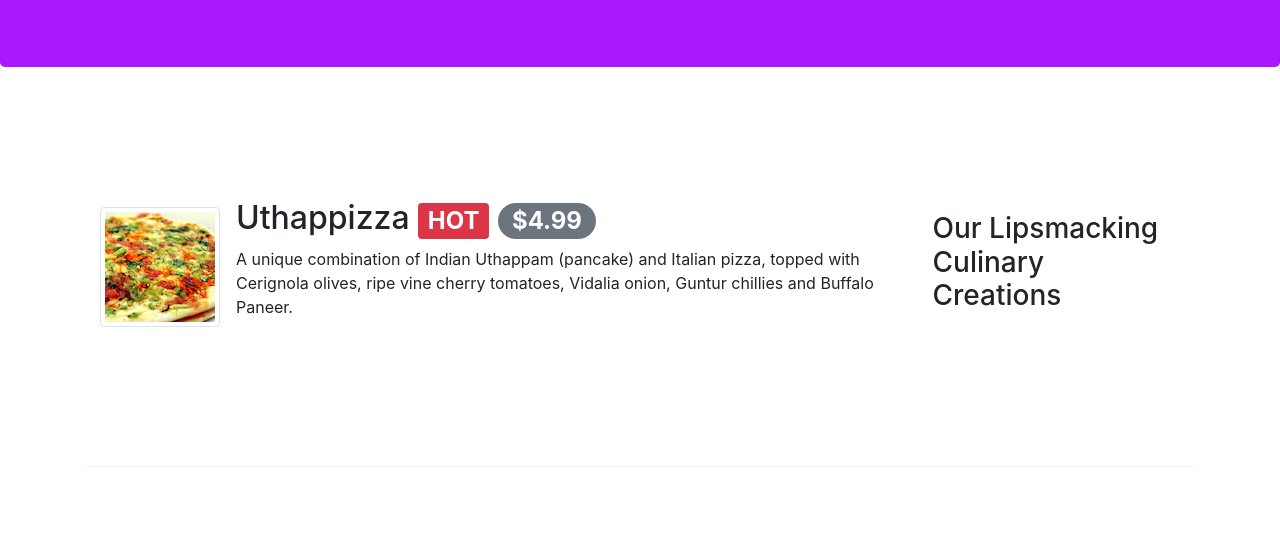
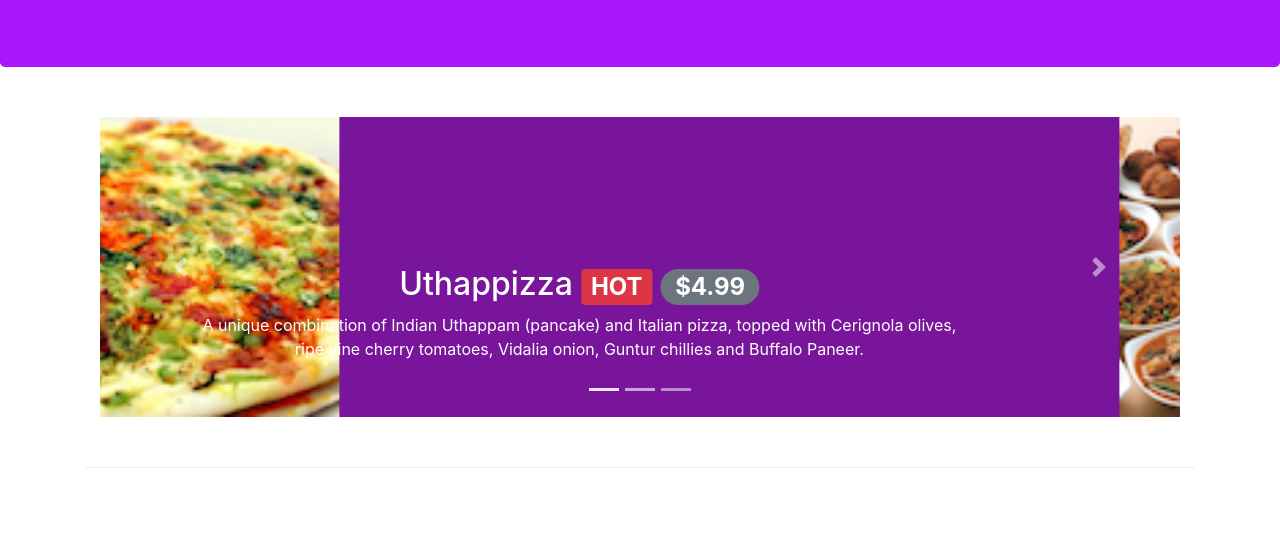
Before and after one commit to Athar-ali-siddiqui/module1-bt, a website: page conFusion/index.html in a window 1280 px wide. Shown: the part 267-800 px from the top of the page. Drawn offline with nearby package versions, Linux system fonts and the light colour scheme.

Commit message:
carousel

```diff
--- a/conFusion/css/style.css
+++ b/conFusion/css/style.css
@@ -50,3 +50,15 @@ body {
   border-bottom: 1px ridge #ddd;
   padding: 15px;
 }
+.carousel {
+  background-color: #79159a;
+}
+.carousel-item {
+  height: 300px;
+}
+.carousel-item img {
+  /* position: absolute;
+  top: 0;
+  left: 0; */
+  min-height: 300px;
+}
--- a/conFusion/index.html
+++ b/conFusion/index.html
@@ -164,6 +164,87 @@
     </header>
 
     <div class="container">
+      <div class="row row-content">
+        <div class="col">
+          <div class="carousel slide" id="carousel" data-ride="carousel">
+            <div class="carousel-inner" role="listbox">
+              <div class="carousel-item active">
+                <img
+                  src="img/uthappizza.png"
+                  alt="img"
+                  class="d-block img-fluid"
+                />
+                <div class="carousel-caption">
+                  <h2>
+                    Uthappizza
+                    <br class="d-block d-md-none" /><span
+                      class="badge badge-danger"
+                      >HOT</span
+                    >
+                    <br class="d-block d-sm-none" /><span
+                      class="badge badge-pill bg-secondary text-white"
+                      >$4.99</span
+                    >
+                  </h2>
+                  <p class="d-none d-sm-block">
+                    A unique combination of Indian Uthappam (pancake) and
+                    Italian pizza, topped with Cerignola olives, ripe vine
+                    cherry tomatoes, Vidalia onion, Guntur chillies and Buffalo
+                    Paneer.
+                  </p>
+                </div>
+              </div>
+              <div class="carousel-item">
+                <img src="img/buffet.png" alt="" class="d-block img-fluid" />
+                <div class="carousel-caption">
+                  <h2>
+                    Weekend Grand Buffet
+                    <span class="badge badge-danger">NEW</span>
+                  </h2>
+                  <p class="d-none d-sm-block">
+                    Featuring mouthwatering combinations with a choice of five
+                    different salads, six enticing appetizers, six main entrees
+                    and five choicest desserts. Free flowing bubbly and soft
+                    drinks. All for just $19.99 per person
+                  </p>
+                </div>
+              </div>
+              <div class="carousel-item">
+                <img src="img/alberto.png" alt="" class="d-block img-fluid" />
+                <div class="carousel-caption">
+                  <h2>Alberto Somayya</h2>
+                  <h4>Executive Chef</h4>
+                  <p class="d-none d-sm-block">
+                    Award winning three-star Michelin chef with wide
+                    International experience having worked closely with whos-who
+                    in the culinary world, he specializes in creating
+                    mouthwatering Indo-Italian fusion experiences.
+                  </p>
+                </div>
+              </div>
+            </div>
+            <ol class="carousel-indicators">
+              <li data-target="#carousel" data-slide-to="0" class="active"></li>
+              <li data-target="#carousel" data-slide-to="1"></li>
+              <li data-target="#carousel" data-slide-to="2"></li>
+            </ol>
+            <a
+              href="#carousel"
+              class="carousel-control-prev"
+              role="button"
+              data-slide="prev"
+              ><span class="carousel-control-prev-icon"></span
+            ></a>
+            <a
+              href="#carousel"
+              class="carousel-control-next"
+              role="button"
+              data-slide="next"
+              ><span class="carousel-control-next-icon"></span
+            ></a>
+          </div>
+        </div>
+      </div>
       <div class="row row-content align-items-center">
         <div class="col-12 col-sm-4 order-sm-last col-md-3">
           <h3>Our Lipsmacking Culinary Creations</h3>
```
